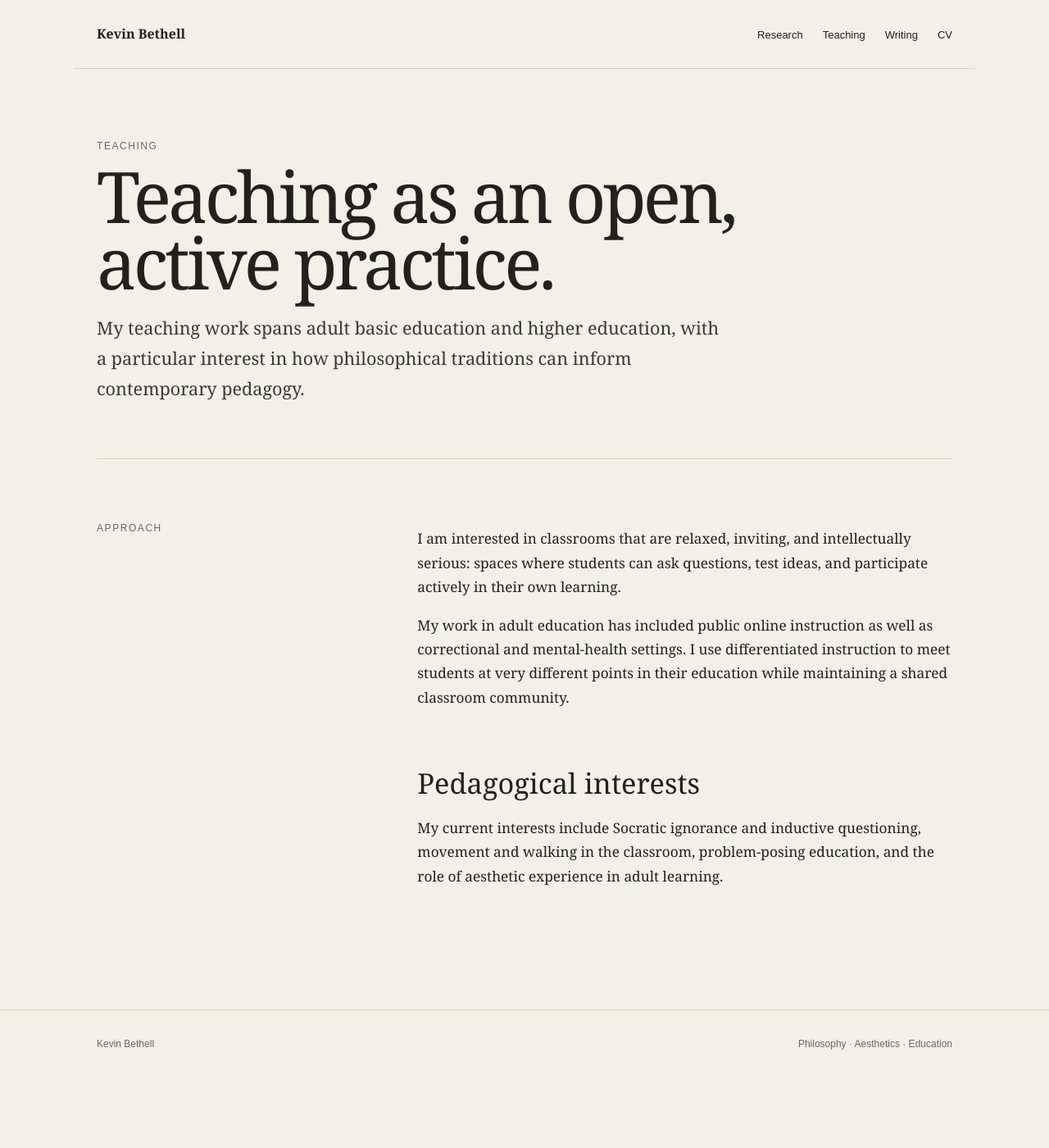
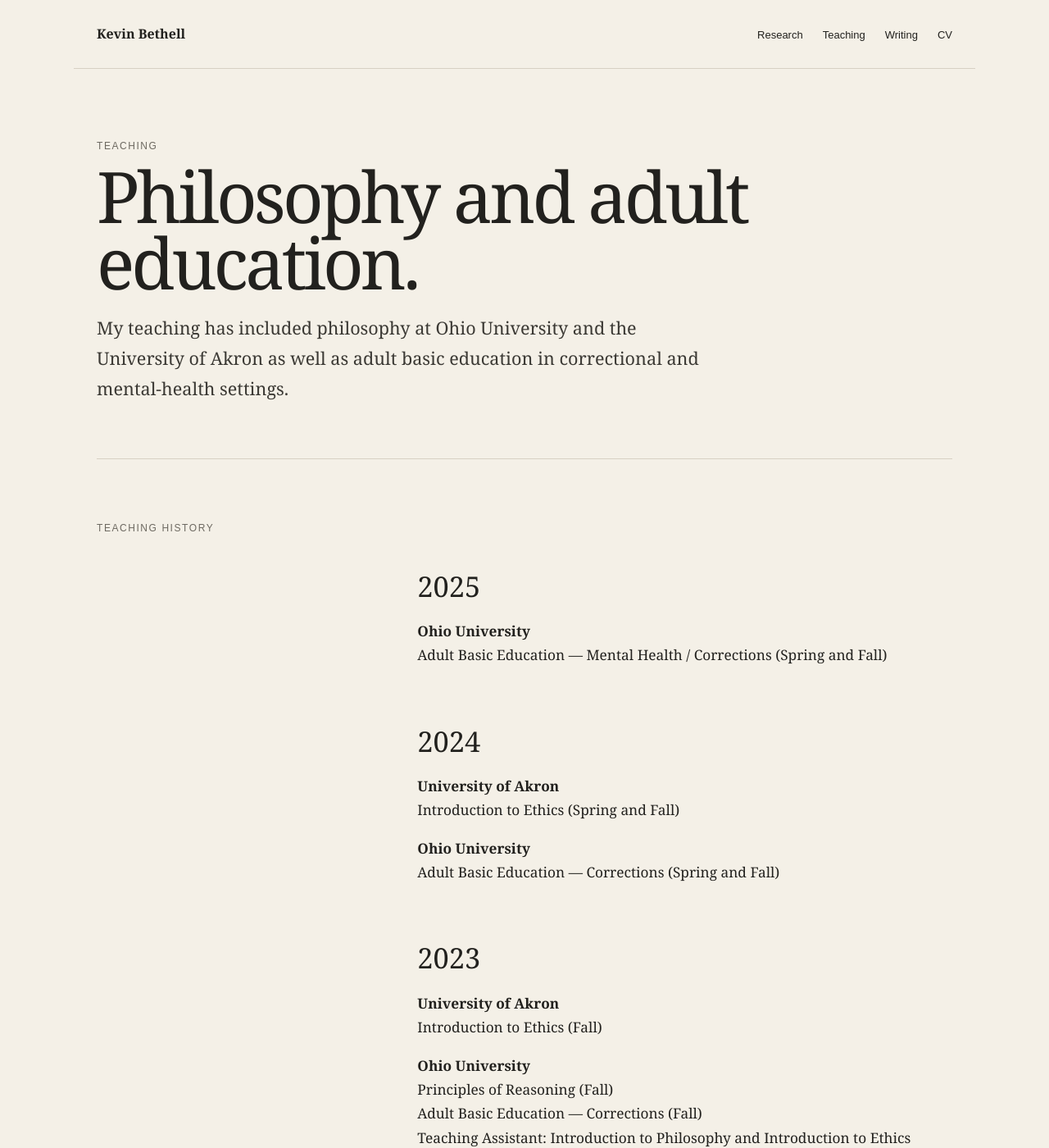
Before and after one commit to Kevin1bethell/Kevinbethell.com, a Jekyll site: the page built from teaching.md, in a window 1280 px wide and 1400 px high. Shown: the whole window at 82% size. Built offline with Jekyll 4.4.1, drawn with Linux system fonts in a browser that asks for light colours; some of the changed text lies outside the part shown.

Commit message:
Migrate Wix content to teaching.md

```diff
--- a/teaching.md
+++ b/teaching.md
@@ -3,4 +3,6 @@
 title: Teaching
 permalink: /teaching/
 ---
-<header class="page-head"><p class="eyebrow">Teaching</p><h1>Teaching as an open, active practice.</h1><p class="lede">My teaching work spans adult basic education and higher education, with a particular interest in how philosophical traditions can inform contemporary pedagogy.</p></header><section class="section grid"><div><p class="eyebrow">Approach</p></div><div class="prose"><p>I am interested in classrooms that are relaxed, inviting, and intellectually serious: spaces where students can ask questions, test ideas, and participate actively in their own learning.</p><p>My work in adult education has included public online instruction as well as correctional and mental-health settings. I use differentiated instruction to meet students at very different points in their education while maintaining a shared classroom community.</p><h2>Pedagogical interests</h2><p>My current interests include Socratic ignorance and inductive questioning, movement and walking in the classroom, problem-posing education, and the role of aesthetic experience in adult learning.</p></div></section>
+<header class="page-head"><p class="eyebrow">Teaching</p><h1>Philosophy and adult education.</h1><p class="lede">My teaching has included philosophy at Ohio University and the University of Akron as well as adult basic education in correctional and mental-health settings.</p></header>
+<section class="section grid"><div><p class="eyebrow">Teaching history</p></div><div class="prose"><h2>2025</h2><p><strong>Ohio University</strong><br>Adult Basic Education — Mental Health / Corrections (Spring and Fall)</p><h2>2024</h2><p><strong>University of Akron</strong><br>Introduction to Ethics (Spring and Fall)</p><p><strong>Ohio University</strong><br>Adult Basic Education — Corrections (Spring and Fall)</p><h2>2023</h2><p><strong>University of Akron</strong><br>Introduction to Ethics (Fall)</p><p><strong>Ohio University</strong><br>Principles of Reasoning (Fall)<br>Adult Basic Education — Corrections (Fall)<br>Teaching Assistant: Introduction to Philosophy and Introduction to Ethics (Spring)</p><h2>2022</h2><p><strong>Ohio University</strong><br>Support for Critical Thinking and Logic (Spring)<br>Principles of Reasoning (Spring)<br>Teaching Assistant: Introduction to Philosophy and Introduction to Ethics (Fall)</p></div></section>
+<section class="section grid"><div><p class="eyebrow">Presentations</p></div><div class="prose"><h2>2025</h2><p>“A Proto-Spinozan Critique of Cartesian Dualism in 17th-Century Dutch Art” — Indiana Philosophical Association</p><p>“Back to the Agora: Ancient Greek Pedagogy in the Modern Classroom” — OAACE 2025 Conference</p><p>“Virum Post Machina: AI-Generated Art Considered in a Kantian Framework” — North Carolina Philosophical Society</p><p>“Virum Post Machina: AI-Generated Art Considered in a Kantian Framework” — University of Kentucky Philosophy Graduate Student Conference</p><h2>2024</h2><p>“A Freirean Analysis of Power Dynamics in the Corrections Classroom” — OAACE 2024 Conference</p><h2>2023</h2><p>“Aristotelian Inquiry” — Long Island Philosophical Society at St. John's University</p><p>“Kant's Aesthetics: Tattoos and Fine Art” — North Carolina Philosophical Society at Duke University</p></div></section>
```
